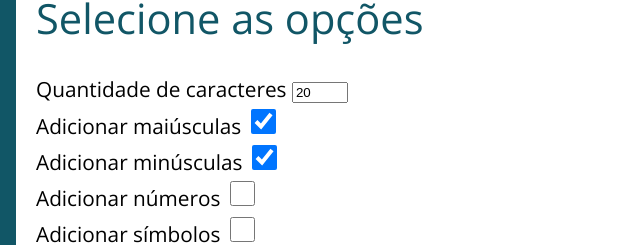
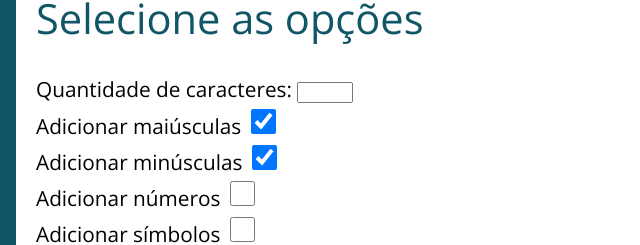
Before and after one commit to Enryk/GeradorDeSenha, a website built with webpack: page public/index.html in a window 1280 px wide. Shown: the part 164-409 px from the top of the page, 304-944 px from the left. Built offline with nearby package versions, Linux system fonts and the light colour scheme.

Commit message:
form gera senha

```diff
--- a/public/index.html
+++ b/public/index.html
@@ -15,7 +15,7 @@
 
     <div class="senha-gerada">Selecione as opções</div>
 
-    Quantidade de caracteres <input value="20" type="number" min="1" max="50" class="qtd-caracteres"/><br />
+    Quantidade de caracteres: <input  value="" min="2" max="12" type="number" maxlength="2" class="qtd-caracteres"/><br />
     Adicionar maiúsculas <input type="checkbox" class="chk-maiusculas" checked /><br />
     Adicionar minúsculas <input type="checkbox" class="chk-minusculas" checked /><br />
     Adicionar números <input type="checkbox" class="chk-numeros"  /><br />
```
